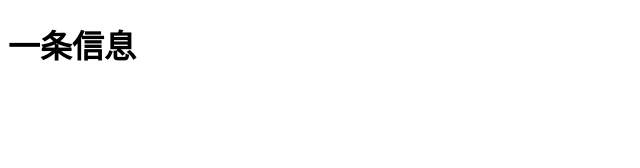
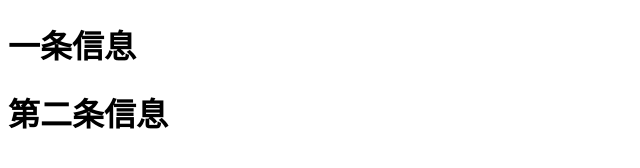
Before and after one commit to slince-zero/git-, a plain HTML site: page 文件夹测试/index.html in a window 1280 px wide. Shown: the whole page, without its empty margins (0-640 px from the left). Drawn offline with Linux system fonts and the light colour scheme.

Commit message:
第三次修改

```diff
--- a/文件夹测试/index.html
+++ b/文件夹测试/index.html
@@ -10,6 +10,8 @@
 
 <body>
     <h1>一条信息</h1>
+
+    <h1>第二条信息</h1>
 </body>
 
 </html>
```
